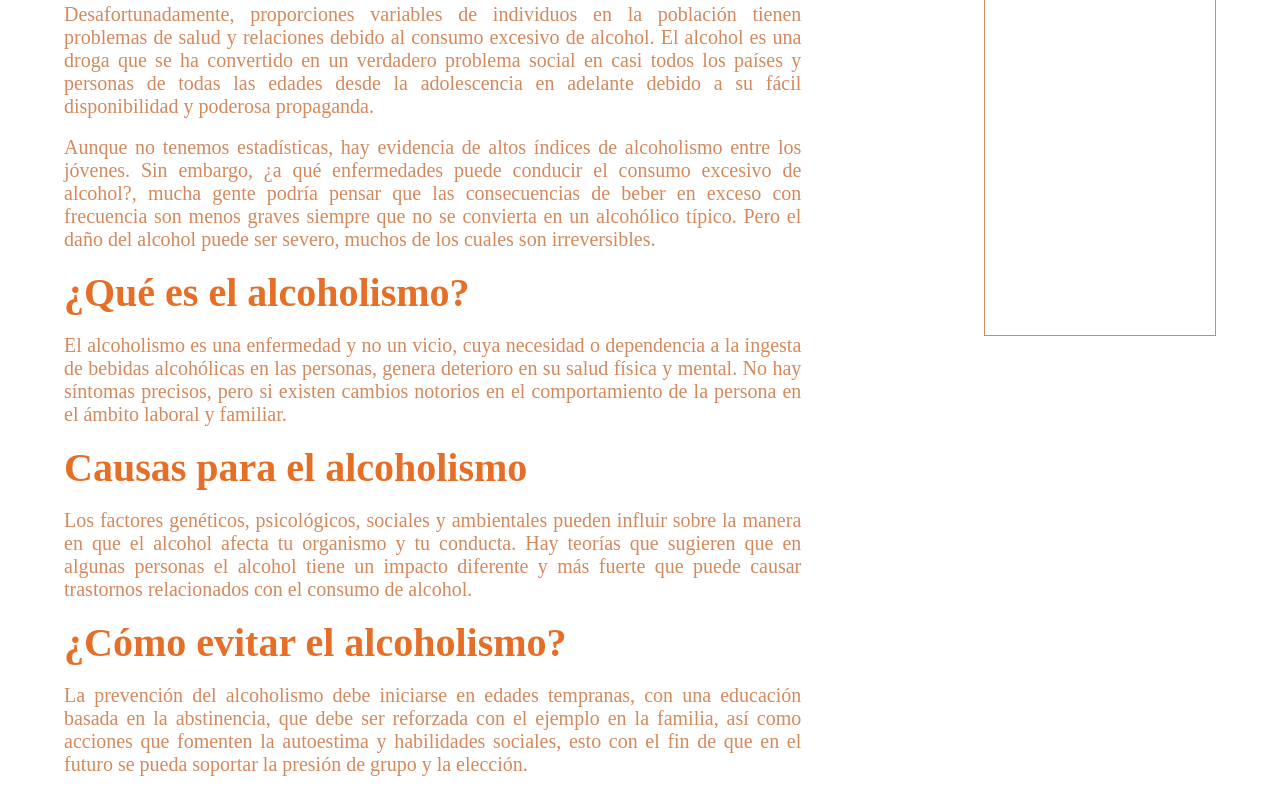
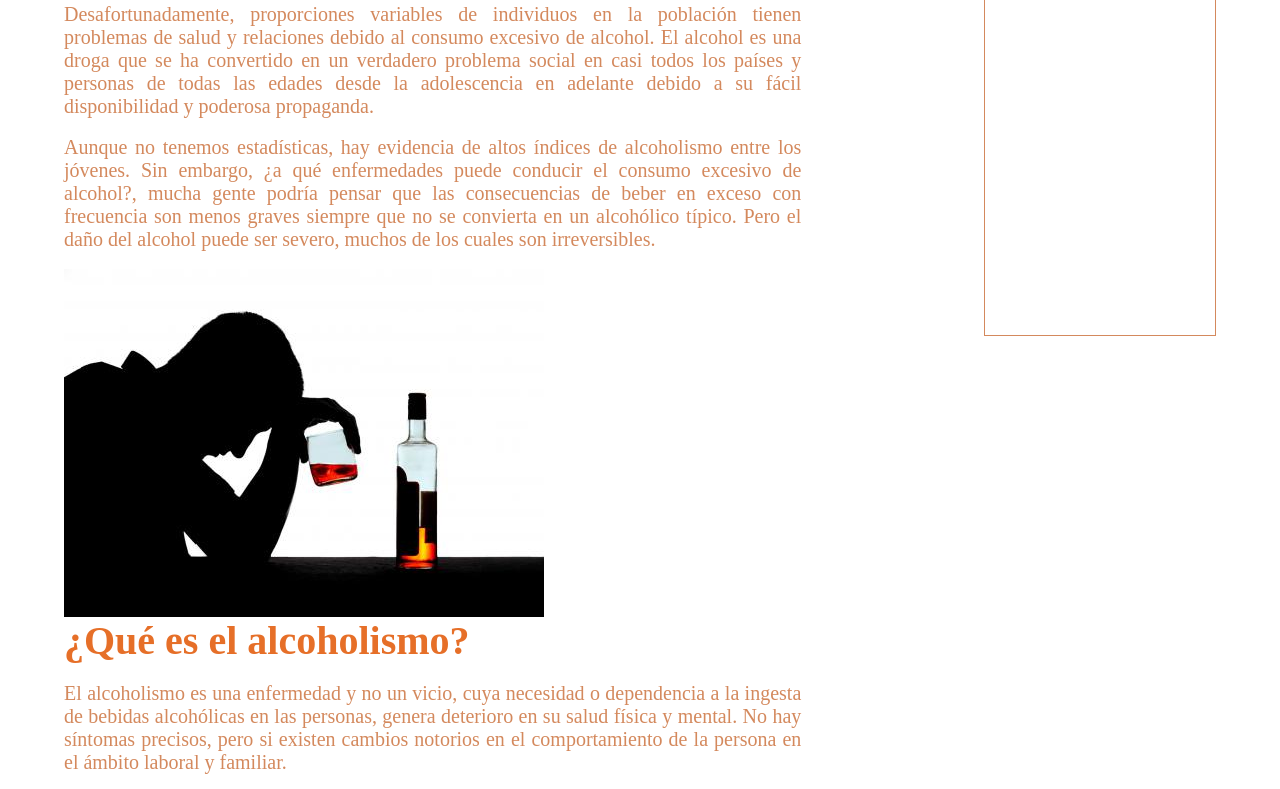
Before and after one commit to Nafer0208/Alcoholismo, a plain HTML site: page index.html in a window 1280 px wide. Shown: the part 604-1393 px from the top of the page. Drawn offline with Linux system fonts and the light colour scheme.

Commit message:
Update index.html

```diff
--- a/index.html
+++ b/index.html
@@ -56,7 +56,7 @@
                     ser severo, muchos de los cuales son irreversibles.
                 </p>
                 <br>
-                <img src="../imagenes/alcoholismo.jpg" alt="">
+                <img src="alcoholismo.jpg" alt="">
                 <br>
                 <h2>¿Qué es el alcoholismo?</h2>
                 <br>
```
